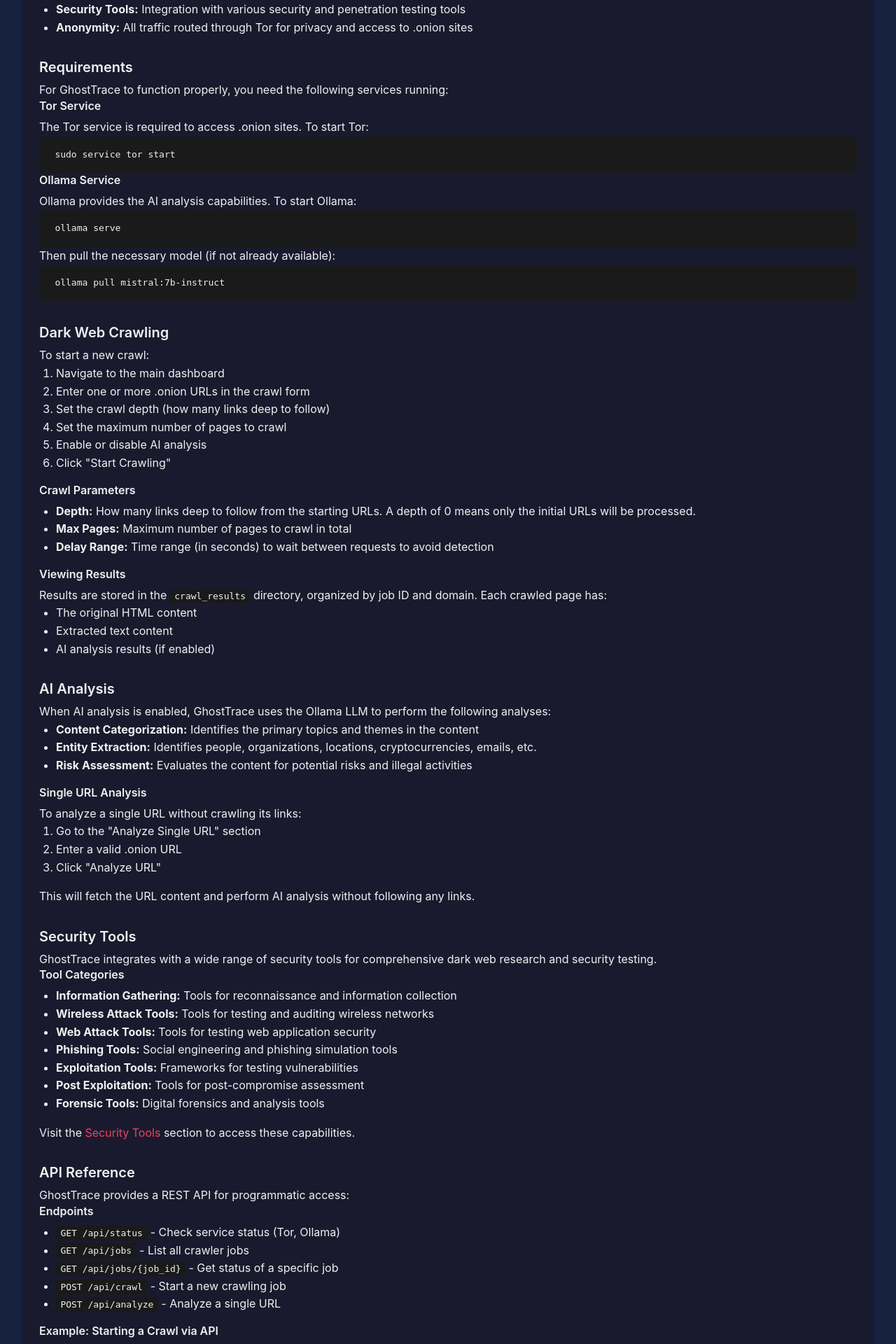
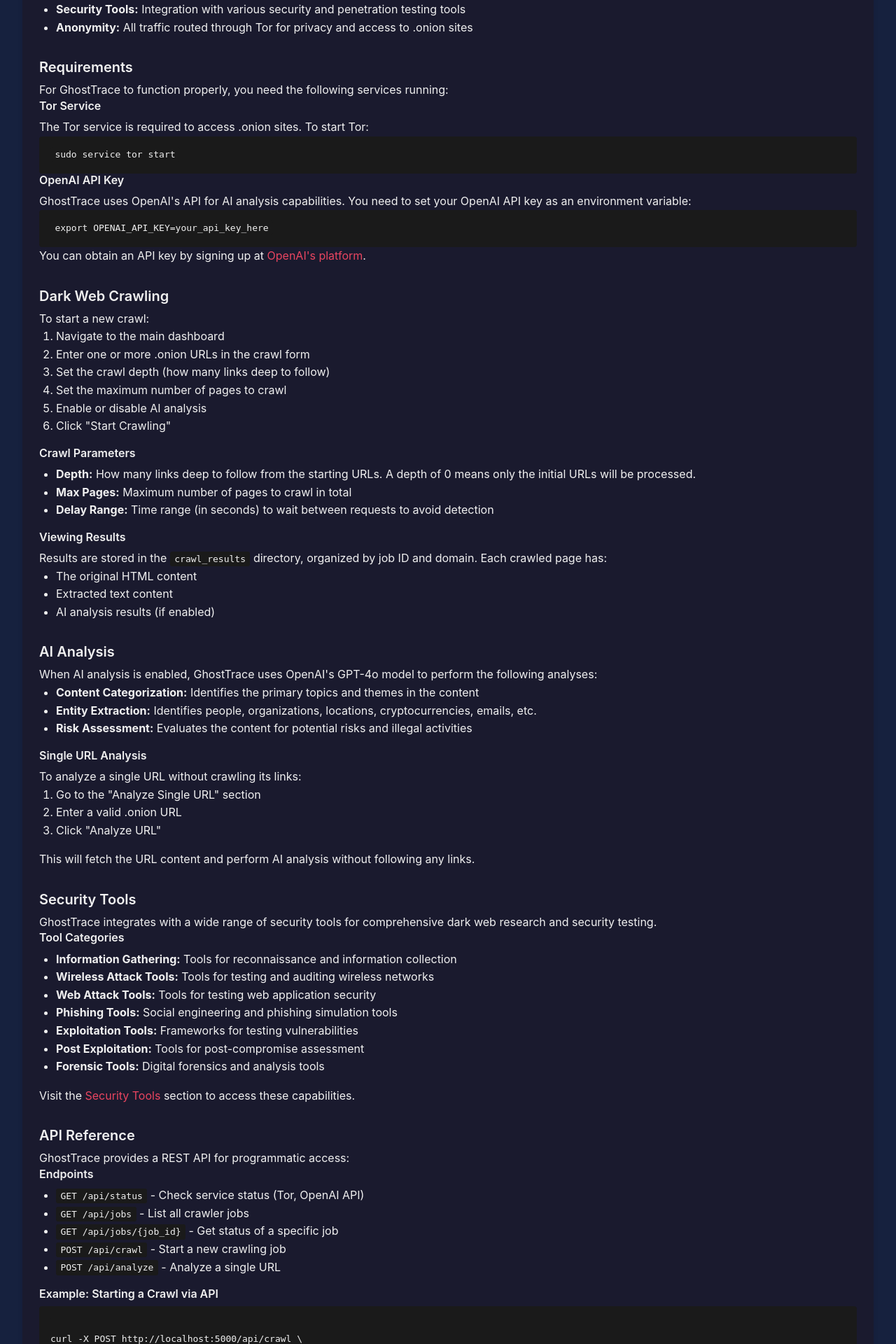
Before and after one commit to gorjessbbyx3/xxx, a Flask app: page /help in a window 1280 px wide. Shown: the part 538-2458 px from the top of the page at 70% size. Run offline with Flask 3, Linux system fonts and the light colour scheme.

Commit message:
Update help.html

```diff
--- a/app/templates/help.html
+++ b/app/templates/help.html
@@ -121,11 +121,10 @@
                 <p>The Tor service is required to access .onion sites. To start Tor:</p>
                 <pre><code>sudo service tor start</code></pre>
 
-                <h4>Ollama Service</h4>
-                <p>Ollama provides the AI analysis capabilities. To start Ollama:</p>
-                <pre><code>ollama serve</code></pre>
-                <p>Then pull the necessary model (if not already available):</p>
-                <pre><code>ollama pull mistral:7b-instruct</code></pre>
+                <h4>OpenAI API Key</h4>
+                <p>GhostTrace uses OpenAI's API for AI analysis capabilities. You need to set your OpenAI API key as an environment variable:</p>
+                <pre><code>export OPENAI_API_KEY=your_api_key_here</code></pre>
+                <p>You can obtain an API key by signing up at <a href="https://platform.openai.com/" target="_blank">OpenAI's platform</a>.</p>
             </div>
 
             <div class="help-section" id="crawling">
@@ -158,7 +157,7 @@
 
             <div class="help-section" id="analysis">
                 <h3>AI Analysis</h3>
-                <p>When AI analysis is enabled, GhostTrace uses the Ollama LLM to perform the following analyses:</p>
+                <p>When AI analysis is enabled, GhostTrace uses OpenAI's GPT-4o model to perform the following analyses:</p>
 
                 <ul>
                     <li><strong>Content Categorization:</strong> Identifies the primary topics and themes in the content</li>
@@ -200,7 +199,7 @@
 
                 <h4>Endpoints</h4>
                 <ul>
-                    <li><code>GET /api/status</code> - Check service status (Tor, Ollama)</li>
+                    <li><code>GET /api/status</code> - Check service status (Tor, OpenAI API)</li>
                     <li><code>GET /api/jobs</code> - List all crawler jobs</li>
                     <li><code>GET /api/jobs/{job_id}</code> - Get status of a specific job</li>
                     <li><code>POST /api/crawl</code> - Start a new crawling job</li>
```
